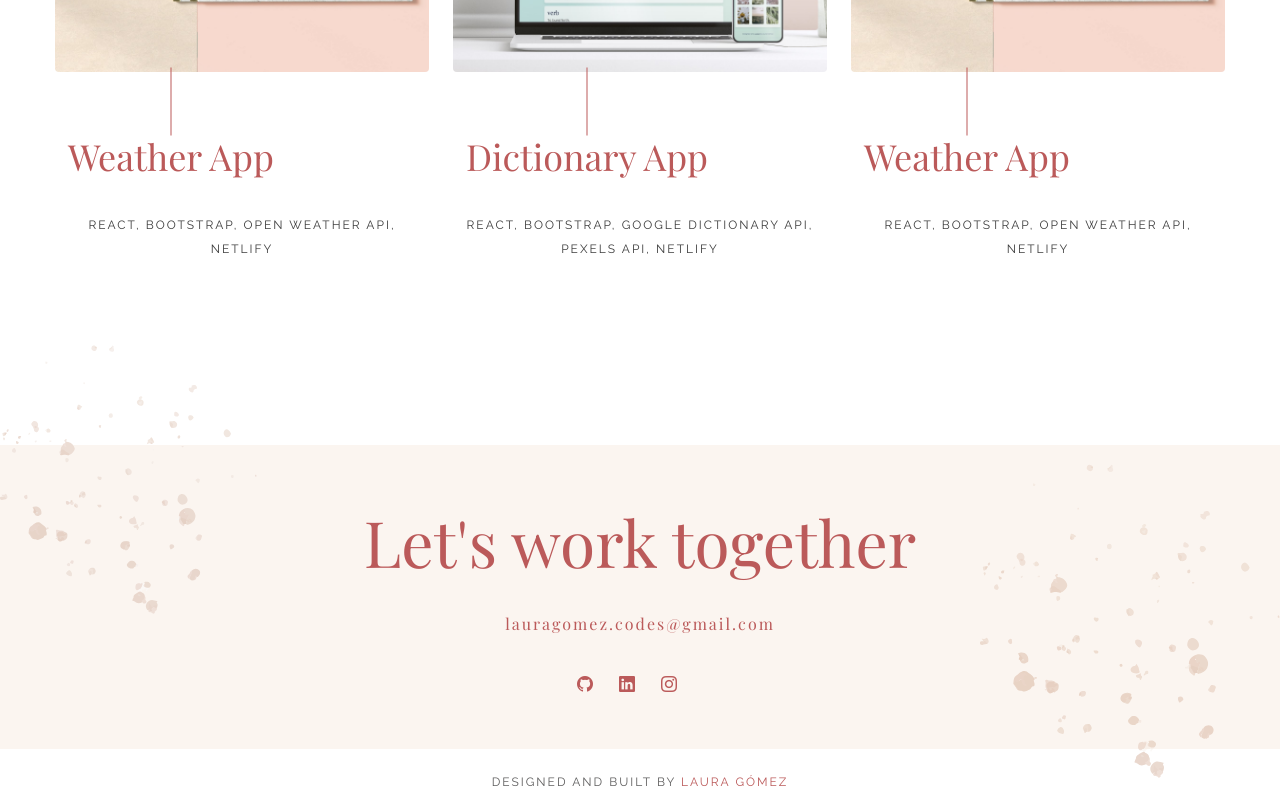
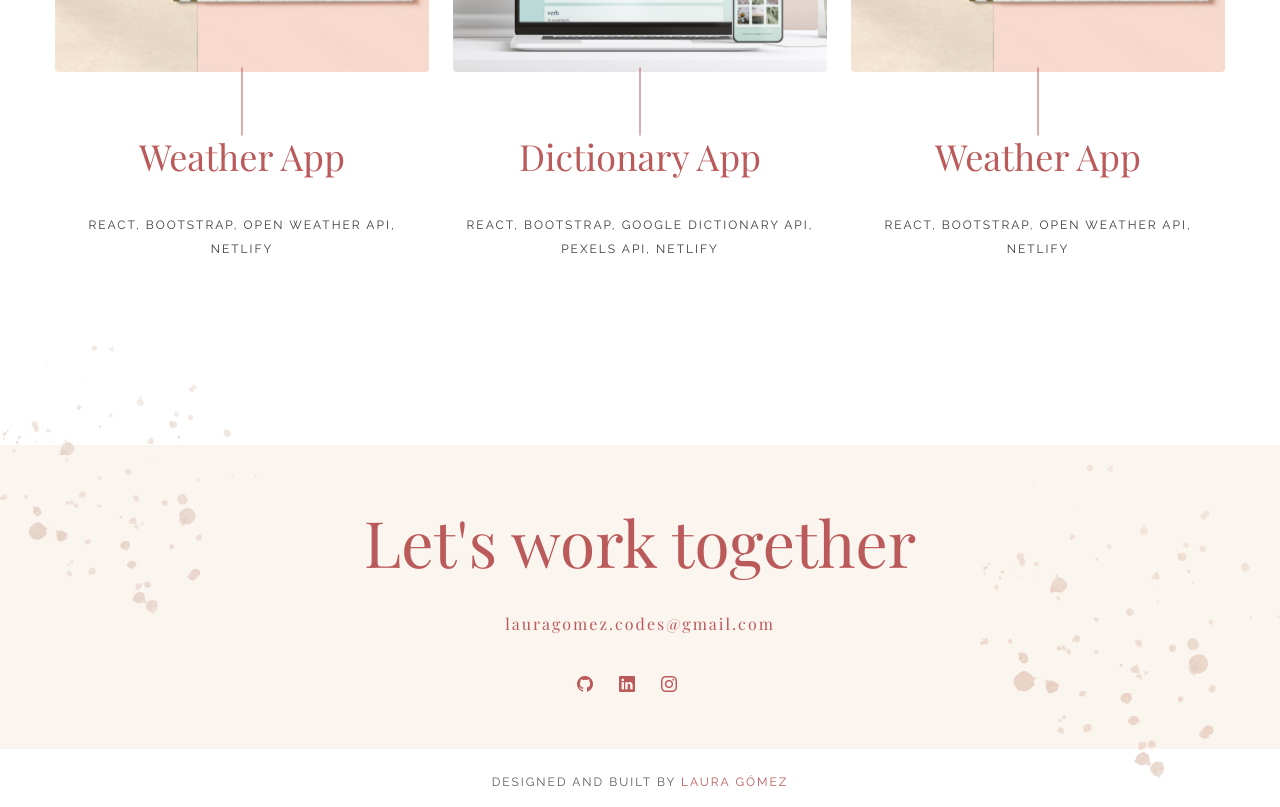
Before and after one commit to lauragomez04/react-portfolio, a React (Create React App) app: page / in a window 1280 px wide. Shown: the part 2280-3087 px from the top of the page. Built offline with nearby package versions, Linux system fonts and the light colour scheme; a web font is replaced by a local one.

Commit message:
Update Projects.css

```diff
--- a/src/Projects.css
+++ b/src/Projects.css
@@ -27,10 +27,9 @@
   transform: scale(1.1);
 }
 
-.project-button {
+.Projects .project-button {
   display: block;
   margin: 0 auto;
-  padding-bottom: 0px;
   text-align: center;
 }
 
```
